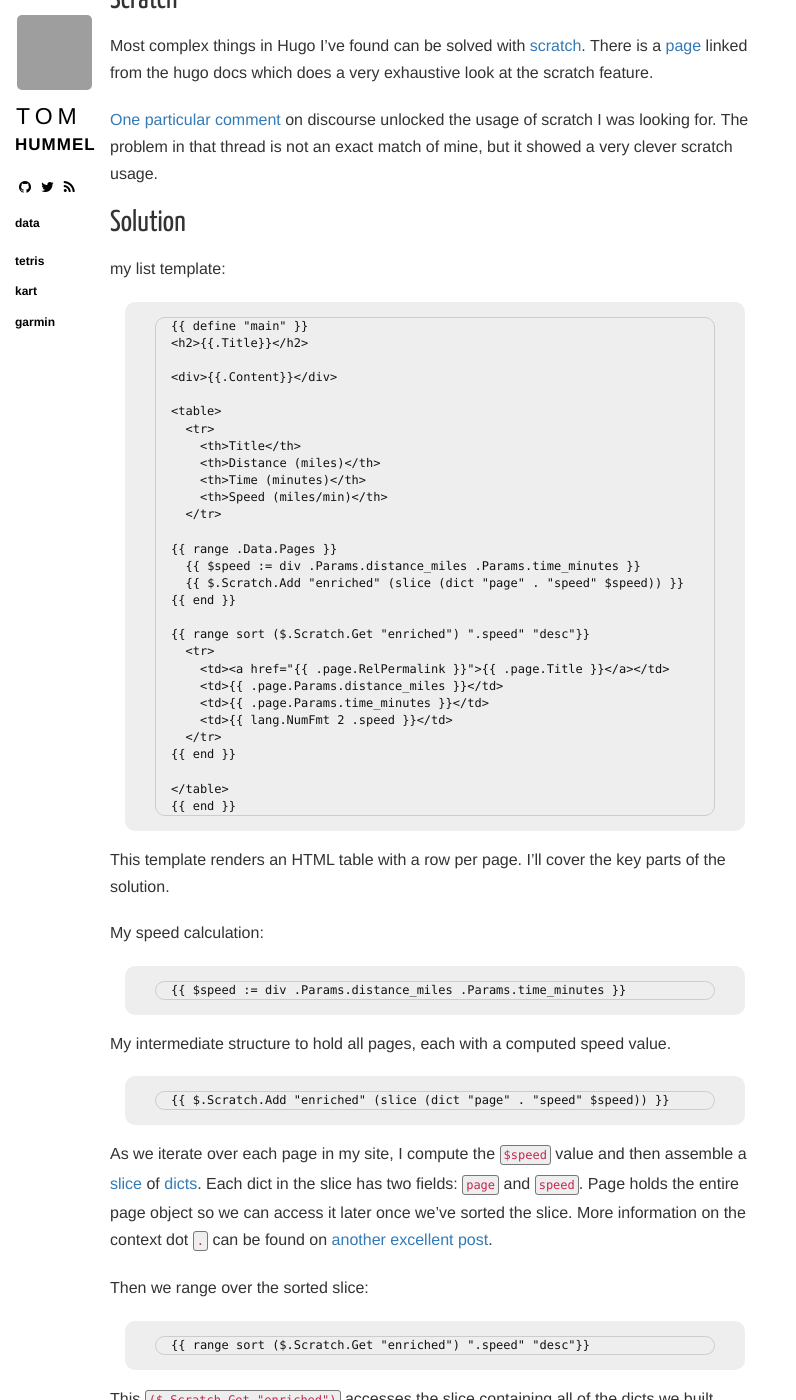
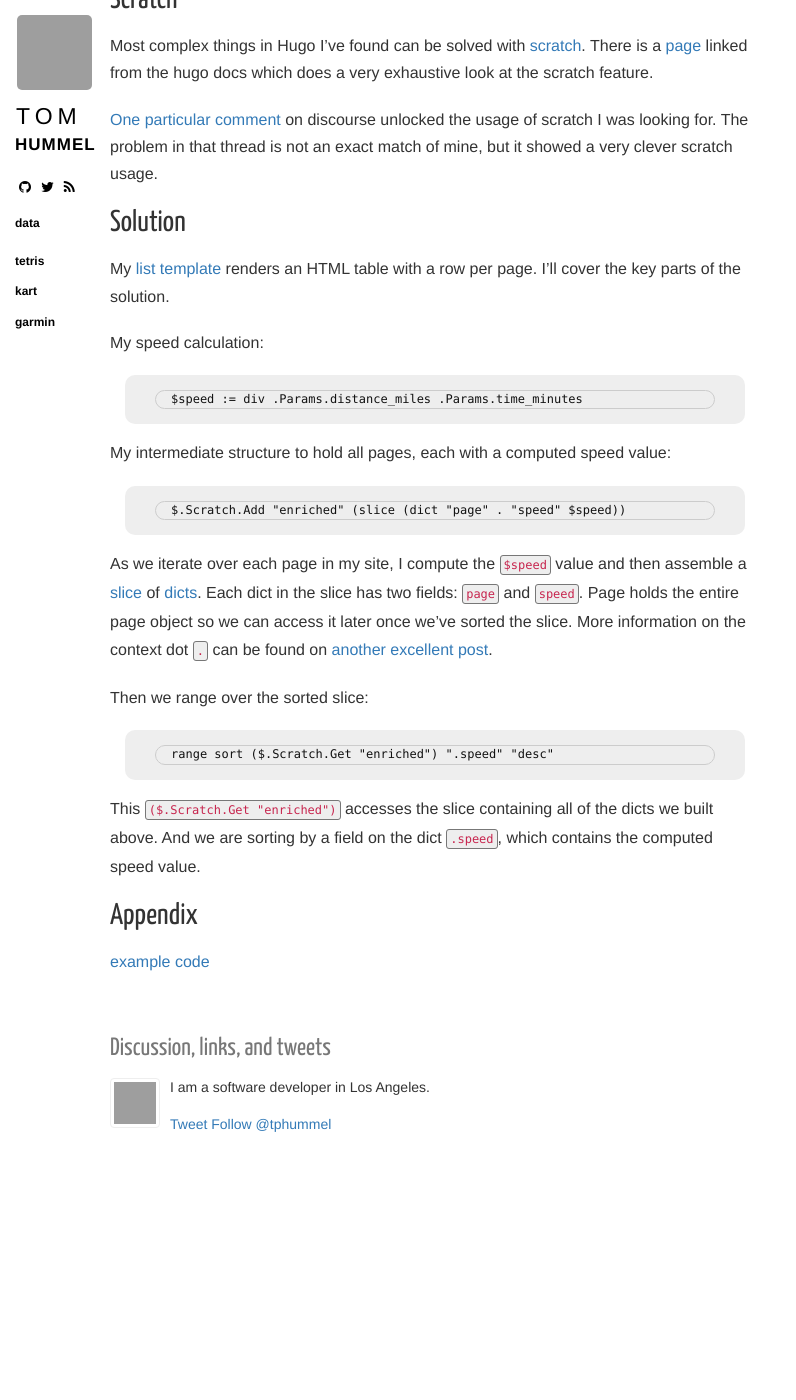
Before and after one commit to tphummel/blog, a Jekyll site: the page built from _posts/2018-10-04-hugo-sort-by-computed-field.md, in a window 1280 px wide and 1400 px high, scrolled down 841 px. Shown: the whole window, without its empty margins (0-796 px from the left). Built offline with Jekyll 4.4.1, drawn with Linux system fonts in a browser that asks for light colours; nearby versions of some CDN libraries; Markdown is read by kramdown in place of the engine named in the settings; comment, search, counter and statistics services are not loaded; after the commit the page ends 2035 px from its top, so only the background shows below that; grey boxes are pictures that could not be loaded.

Commit message:
hugo sort: remove go template lines, instead link to github
there seems to be some strange interaction between liquid templating and the code snippets i'm using

````diff
--- a/_posts/2018-10-04-hugo-sort-by-computed-field.md
+++ b/_posts/2018-10-04-hugo-sort-by-computed-field.md
@@ -37,61 +37,26 @@ Most complex things in Hugo I've found can be solved with [scratch](https://gohu
 
 ## Solution
 
-my list template:
+My [list template](https://github.com/tphummel/laps.run/blob/order-by-computed-poc/order-by-computed-poc/layouts/_default/list.html) renders an HTML table with a row per page. I'll cover the key parts of the solution.
 
-{% raw %}
+My speed calculation:
+
 ```
-{{ define "main" }}
-<h2>{{.Title}}</h2>
-
-<div>{{.Content}}</div>
-
-<table>
-  <tr>
-    <th>Title</th>
-    <th>Distance (miles)</th>
-    <th>Time (minutes)</th>
-    <th>Speed (miles/min)</th>
-  </tr>
-
-{{ range .Data.Pages }}
-  {{ $speed := div .Params.distance_miles .Params.time_minutes }}
-  {{ $.Scratch.Add "enriched" (slice (dict "page" . "speed" $speed)) }}
-{{ end }}
-
-{{ range sort ($.Scratch.Get "enriched") ".speed" "desc"}}
-  <tr>
-    <td><a href="{{ .page.RelPermalink }}">{{ .page.Title }}</a></td>
-    <td>{{ .page.Params.distance_miles }}</td>
-    <td>{{ .page.Params.time_minutes }}</td>
-    <td>{{ lang.NumFmt 2 .speed }}</td>
-  </tr>
-{{ end }}
-
-</table>
-{{ end }}
+$speed := div .Params.distance_miles .Params.time_minutes
 ```
 
-This template renders an HTML table with a row per page. I'll cover the key parts of the solution.
-
-My speed calculation:
-```
-{{ $speed := div .Params.distance_miles .Params.time_minutes }}
-```
-
-My intermediate structure to hold all pages, each with a computed speed value.
+My intermediate structure to hold all pages, each with a computed speed value:
 
 ```
-{{ $.Scratch.Add "enriched" (slice (dict "page" . "speed" $speed)) }}
+$.Scratch.Add "enriched" (slice (dict "page" . "speed" $speed))
 ```
 
 As we iterate over each page in my site, I compute the `$speed` value and then assemble a [slice](https://gohugo.io/functions/slice/) of [dicts](https://gohugo.io/functions/dict/). Each dict in the slice has two fields: `page` and `speed`. Page holds the entire page object so we can access it later once we've sorted the slice. More information on the context dot `.` can be found on [another excellent post](https://regisphilibert.com/blog/2018/02/hugo-the-scope-the-context-and-the-dot/).
 
 Then we range over the sorted slice:
 ```
-{{ range sort ($.Scratch.Get "enriched") ".speed" "desc"}}
+range sort ($.Scratch.Get "enriched") ".speed" "desc"
 ```
-{% endraw %}
 
 This `($.Scratch.Get "enriched")` accesses the slice containing all of the dicts we built above. And we are sorting by a field on the dict `.speed`, which contains the computed speed value.
 
````
